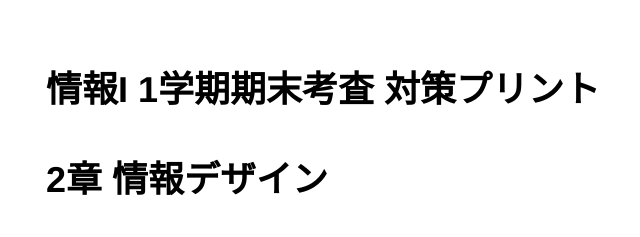
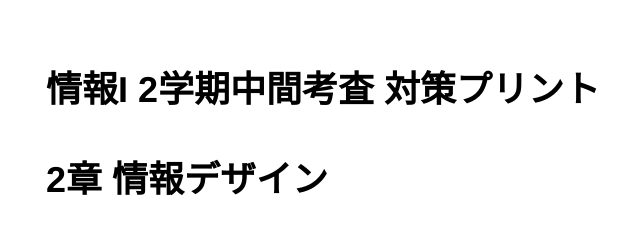
Before and after one commit to Kisaraki2021/OTH-Information-I, a plain HTML site: page docs/s2-middle-printout-orange.html in a window 1280 px wide. Shown: the top 237 px of the page, 169-809 px from the left. Drawn offline with Linux system fonts and the light colour scheme.

Commit message:
タイトル変え忘れを修正

```diff
--- a/docs/s2-middle-printout-orange.html
+++ b/docs/s2-middle-printout-orange.html
@@ -852,7 +852,7 @@
 
       <div class="crossnote markdown-preview  ">
 
-            <h1 id="情報i-1学期期末考査-対策プリント">情報I 1学期期末考査 対策プリント </h1>
+            <h1 id="情報i-2学期期末考査-対策プリント">情報I 2学期中間考査 対策プリント </h1>
             <h1 id="2章-情報デザイン">2章 情報デザイン </h1>
             <h2 id="用語">用語 </h2>
             <ul>
```
Also changed, not shown: 3 other files.
